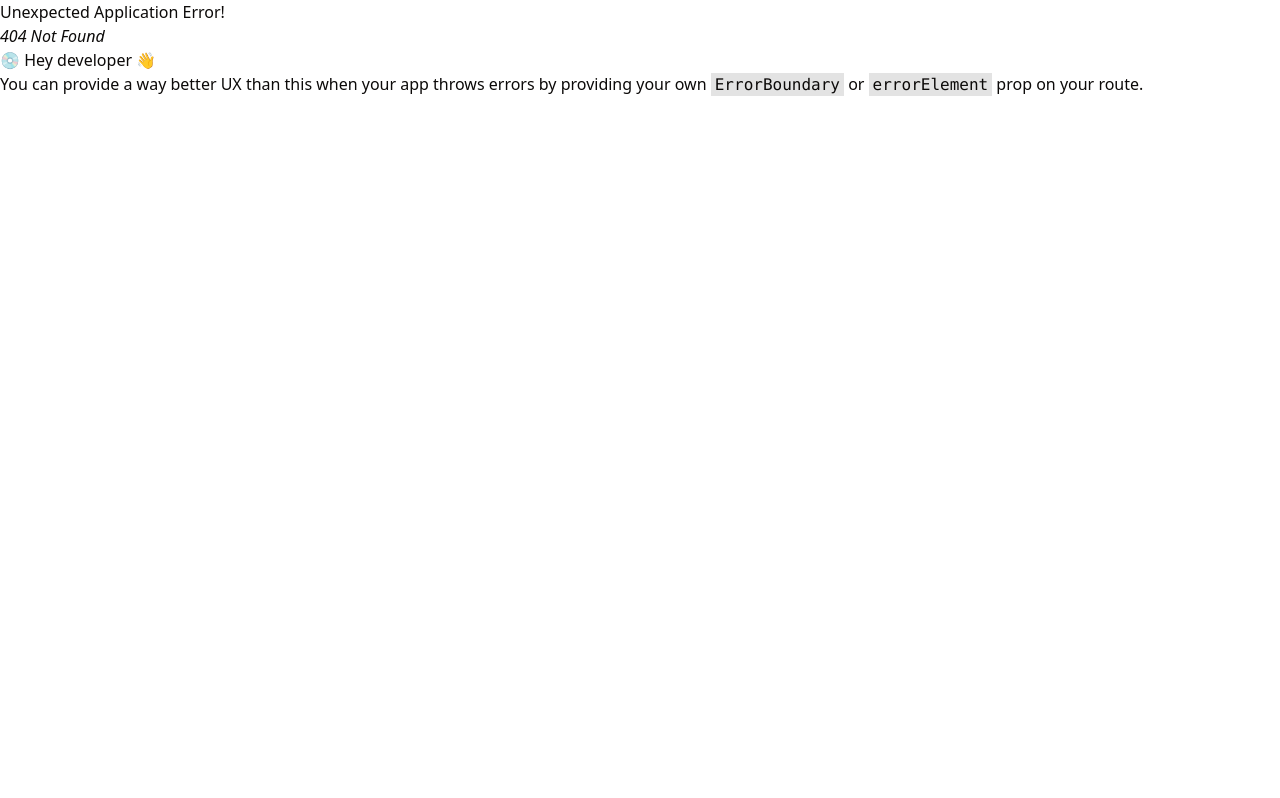
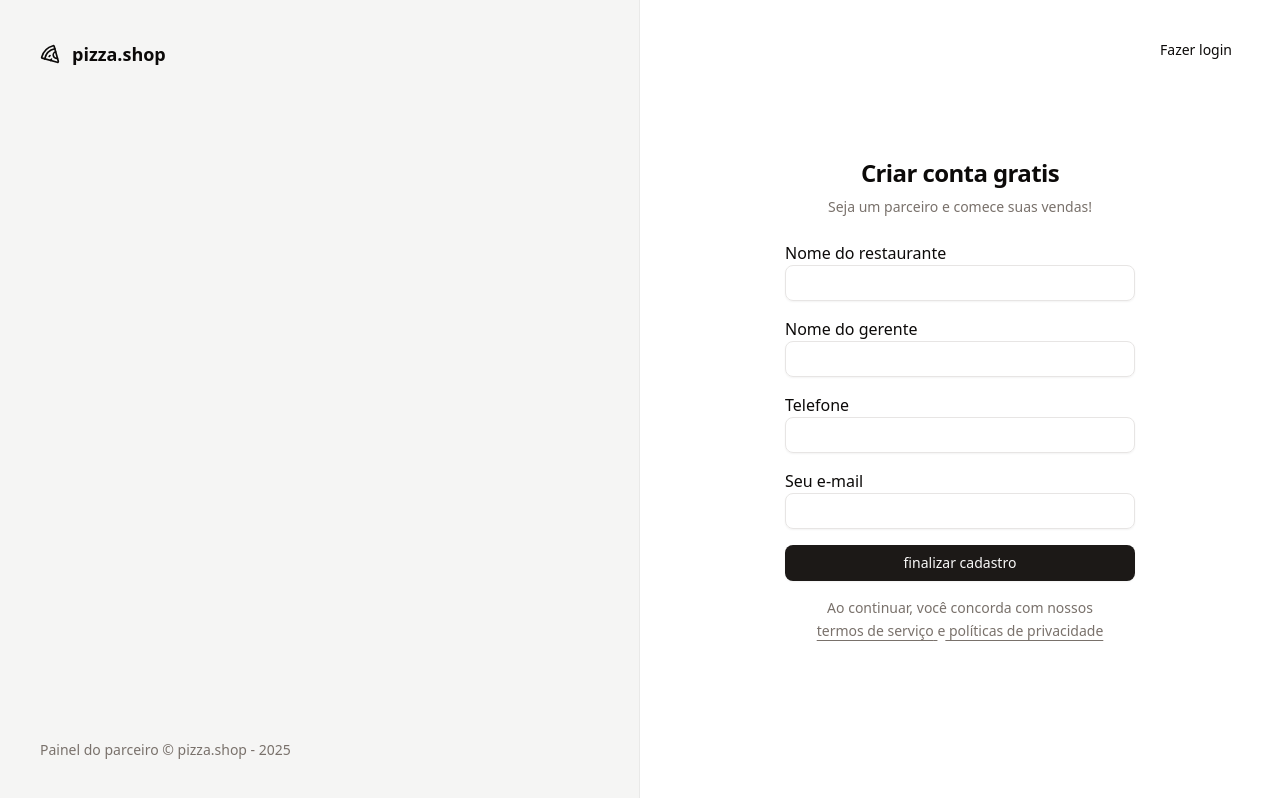
Before and after one commit to gustacamara/Pizza-shop, a React (Vite) app: page /sign-up in a window 1280 px wide. Before the commit this address had no page. Built offline with nearby package versions, Linux system fonts and the light colour scheme.

Commit message:
Sign-in and sign-up pages UI

```diff
--- a/package.json
+++ b/package.json
@@ -22,6 +22,7 @@
     "react-helmet-async": "^2.0.5",
     "react-hook-form": "^7.54.2",
     "react-router-dom": "^7.3.0",
+    "sonner": "^2.0.1",
     "tailwind-merge": "^3.0.2",
     "tailwindcss": "^4.0.14",
     "tailwindcss-animate": "^1.0.7",
--- a/src/App.tsx
+++ b/src/App.tsx
@@ -1,5 +1,6 @@
 import { Helmet, HelmetProvider } from 'react-helmet-async'
 import { RouterProvider } from 'react-router-dom'
+import { Toaster } from 'sonner'
 
 import { router } from './routes'
 
@@ -7,6 +8,7 @@ export function App() {
   return (
     <HelmetProvider>
       <Helmet titleTemplate="%s | pizza.shop" />
+      <Toaster closeButton duration={3000} />
       <RouterProvider router={router} />
     </HelmetProvider>
   )
--- a/src/pages/_layouts/auth.tsx
+++ b/src/pages/_layouts/auth.tsx
@@ -14,7 +14,7 @@ export function AuthLayout() {
         </footer>
       </div>
 
-      <div className="flex flex-col justify-center">
+      <div className="relative flex flex-col items-center justify-center">
         <Outlet />
       </div>
     </div>
--- a/src/pages/auth/sign-in.tsx
+++ b/src/pages/auth/sign-in.tsx
@@ -1,6 +1,8 @@
 import { Label } from '@radix-ui/react-label'
 import { Helmet } from 'react-helmet-async'
 import { useForm } from 'react-hook-form'
+import { Link } from 'react-router-dom'
+import { toast } from 'sonner'
 import { z } from 'zod'
 
 import { Button } from '@/components/ui/button'
@@ -12,7 +14,7 @@ const signInForm = z.object({
 
 type SignInForm = z.infer<typeof signInForm>
 
-export function SingIn() {
+export function SignIn() {
   const {
     register,
     handleSubmit,
@@ -20,15 +22,31 @@ export function SingIn() {
   } = useForm<SignInForm>()
 
   async function handleSignIn(data: SignInForm) {
-    console.log(data)
+    try {
+      console.log(data)
 
-    await new Promise((resolve) => setTimeout(resolve, 2000))
+      await new Promise((resolve) => setTimeout(resolve, 2000))
+
+      toast.success('Enviamos um link de verificação para o seu e-mail.', {
+        action: {
+          label: 'Reenviar',
+          onClick: () => {
+            handleSignIn(data)
+          },
+        },
+      })
+    } catch {
+      toast.error('Credenciais inválidas.')
+    }
   }
 
   return (
     <>
       <Helmet title="Login" />
-      <div className="flex justify-center p-8">
+      <div className="p-8">
+        <Button asChild className="absolute top-8 right-8" variant="ghost">
+          <Link to="../sign-up">Estabelecimento</Link>
+        </Button>
         <div className="flex w-[350px] flex-col justify-center gap-6">
           <div className="flex flex-col gap-2 text-center">
             <h1 className="text-2xl font-semibold tracking-tight">
--- /dev/null
+++ b/src/pages/auth/sign-up.tsx
@@ -0,0 +1,112 @@
+import { Label } from '@radix-ui/react-label'
+import { Helmet } from 'react-helmet-async'
+import { useForm } from 'react-hook-form'
+import { Link, useNavigate } from 'react-router-dom'
+import { toast } from 'sonner'
+import { z } from 'zod'
+
+import { Button } from '@/components/ui/button'
+import { Input } from '@/components/ui/input'
+
+const signUpForm = z.object({
+  restaurantName: z.string(),
+  managerName: z.string(),
+  phone: z.string(),
+  email: z.string().email(),
+})
+
+type SignUpForm = z.infer<typeof signUpForm>
+
+export function SignUp() {
+  const navegate = useNavigate()
+
+  const {
+    register,
+    handleSubmit,
+    formState: { isSubmitting },
+  } = useForm<SignUpForm>()
+
+  async function handleSignUp(data: SignUpForm) {
+    try {
+      console.log(data)
+
+      await new Promise((resolve) => setTimeout(resolve, 2000))
+      toast.success('Restaurante registrado com sucesso', {
+        action: {
+          label: 'login',
+          onClick: () => navegate('/sign-in'),
+        },
+      })
+    } catch {
+      toast.error('Erro ao cadastrar restaurante.')
+    }
+  }
+
+  return (
+    <>
+      <Helmet title="Cadastro" />
+      <div className="p-8">
+        <Button asChild className="absolute top-8 right-8" variant="ghost">
+          <Link to="../sign-in">Fazer login</Link>
+        </Button>
+
+        <div className="flex w-[350px] flex-col justify-center gap-6">
+          <div className="flex flex-col gap-2 text-center">
+            <h1 className="text-2xl font-semibold tracking-tight">
+              Criar conta gratis
+            </h1>
+            <p className="text-muted-foreground text-sm">
+              Seja um parceiro e comece suas vendas!
+            </p>
+          </div>
+
+          <form className="space-y-4" onSubmit={handleSubmit(handleSignUp)}>
+            <div className="space-y-2">
+              <Label htmlFor="restaurantName">Nome do restaurante</Label>
+              <Input
+                id="restaurantName"
+                type="text"
+                {...register('restaurantName')}
+              />
+            </div>
+
+            <div className="space-y-2">
+              <Label htmlFor="managerName">Nome do gerente</Label>
+              <Input
+                id="managerName"
+                type="text"
+                {...register('managerName')}
+              />
+            </div>
+
+            <div className="space-y-2">
+              <Label htmlFor="phone">Telefone</Label>
+              <Input id="phone" type="tel" {...register('phone')} />
+            </div>
+
+            <div className="space-y-2">
+              <Label htmlFor="email">Seu e-mail</Label>
+              <Input id="email" type="email" {...register('email')} />
+            </div>
+
+            <Button disabled={isSubmitting} className="w-full" type="submit">
+              finalizar cadastro
+            </Button>
+            <p className="text-muted-foreground px-6 text-center text-sm leading-relaxed">
+              Ao continuar, você concorda com nossos
+              <a className="underline underline-offset-4" href="">
+                {' '}
+                termos de serviço{' '}
+              </a>
+              e
+              <a className="underline underline-offset-4" href="">
+                {' '}
+                políticas de privacidade
+              </a>
+            </p>
+          </form>
+        </div>
+      </div>
+    </>
+  )
+}
```
Also changed, not shown: src/routes.tsx (+6 -2 lines), 1 other file (tests, documents, lock files or other folders).
